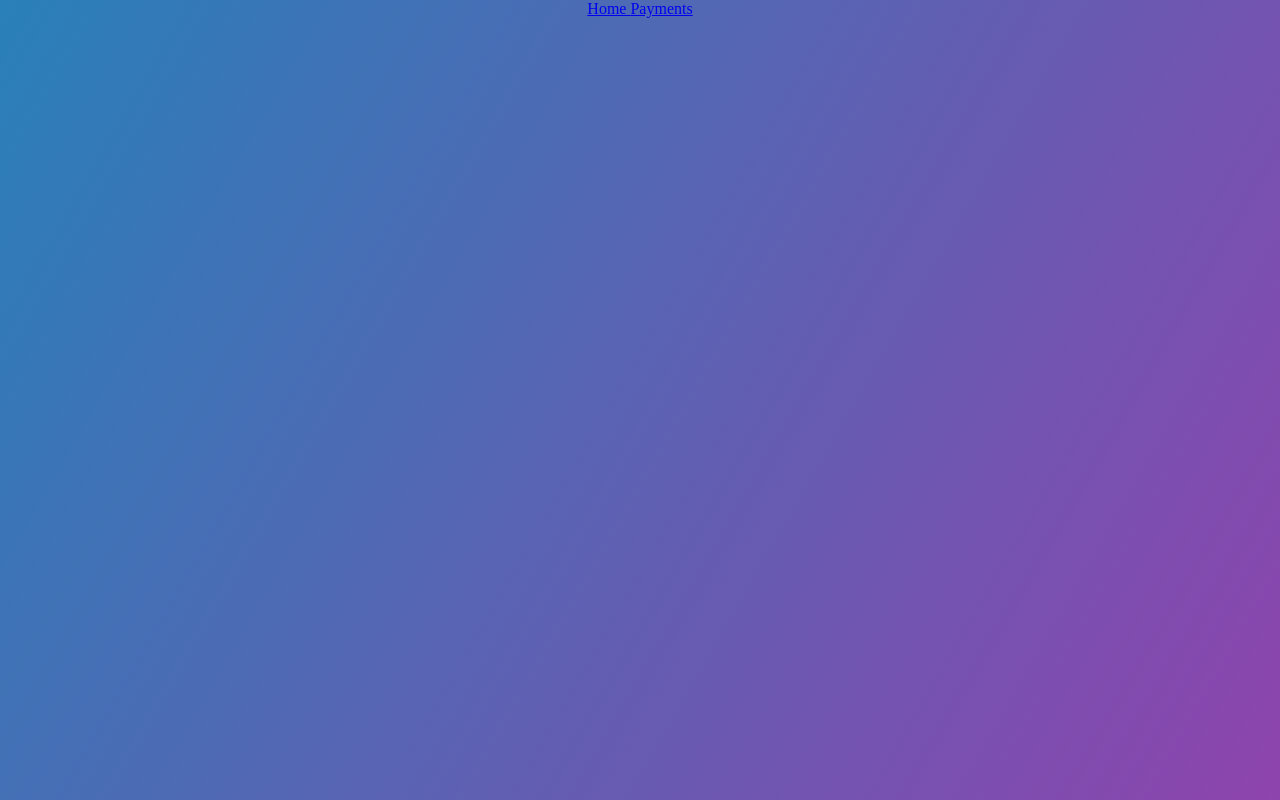
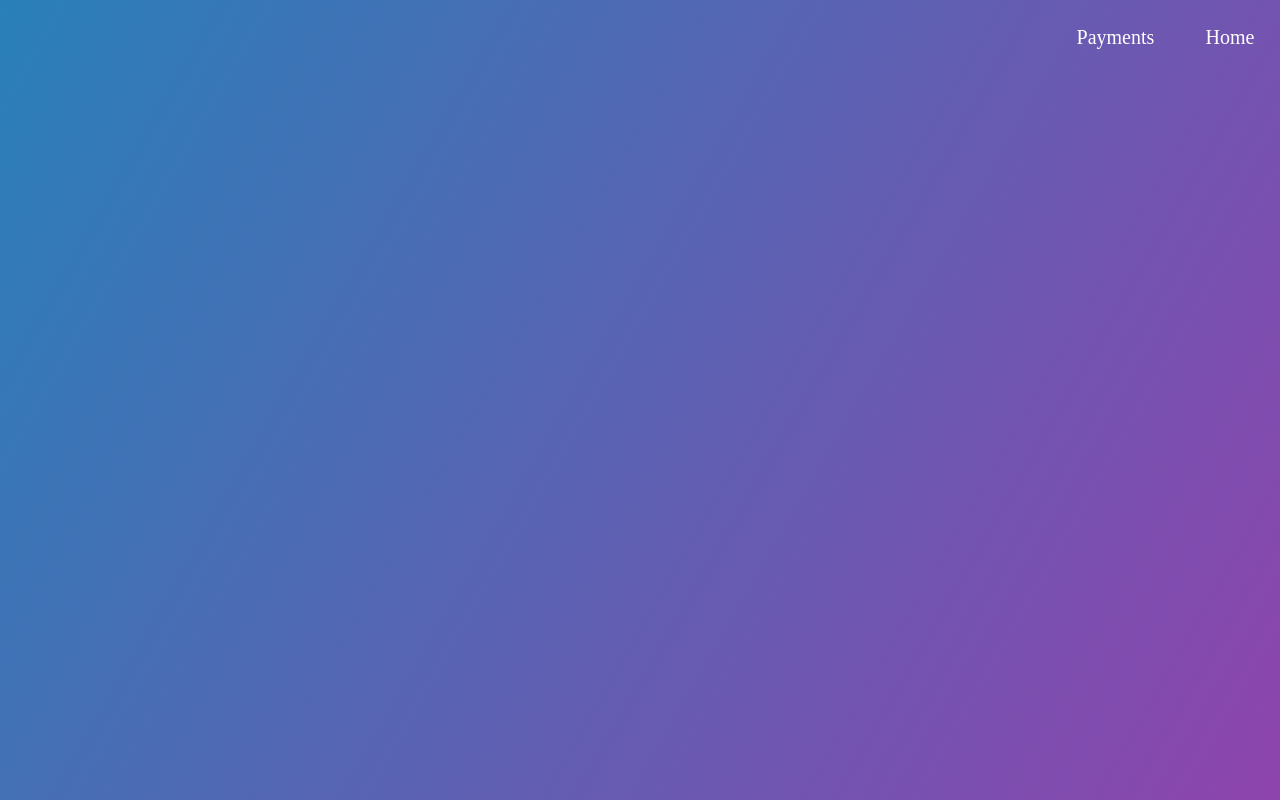
Before and after one commit to niheeth03/SDE_ERP, a React (Create React App) app: page /alumni_portal in a window 1280 px wide. Built offline with nearby package versions, Linux system fonts and the light colour scheme.

Commit message:
No major changes

```diff
--- a/api/models/alumniUser.js
+++ b/api/models/alumniUser.js
@@ -1,4 +1,5 @@
-const mongoose = require("mongoose")
+const mongoose = require("mongoose");
+const { db } = require("./intladmUser");
 
 
 const UserSchema= mongoose.Schema({
--- a/src/alumni_portal/index.js
+++ b/src/alumni_portal/index.js
@@ -10,8 +10,8 @@ const Alumni_portal = () => {
   return (
     <div>
       <nav>
-        <Link to="">Home </Link>
-        <Link to="payments">Payments</Link>
+        <Link to="" style={{color: 'white', margin: '2% 2%', fontSize: '125%', textDecoration: 'none', postion: 'relative', float: 'right'}}>Home </Link>
+        <Link to="payments" style={{color: 'white', margin: '2% 2%', fontSize: '125%', textDecoration: 'none', postion: 'relative', float: 'right'}}>Payments</Link>
       </nav>
       <Outlet />
     </div>
```
